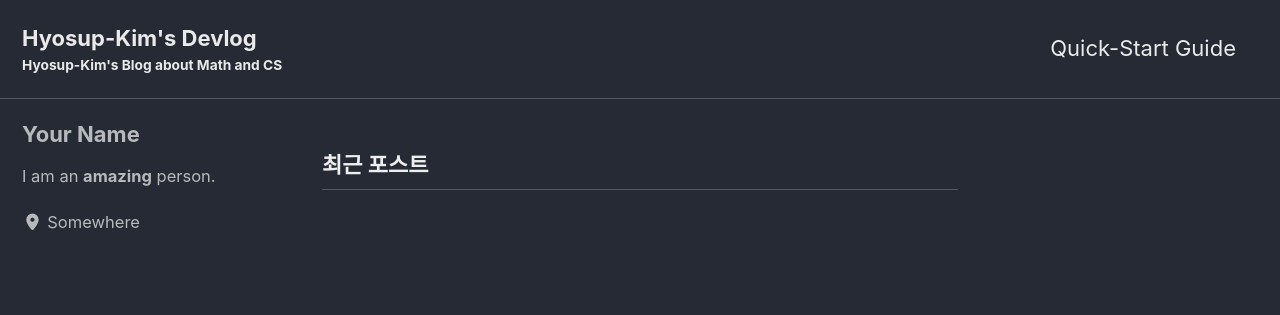
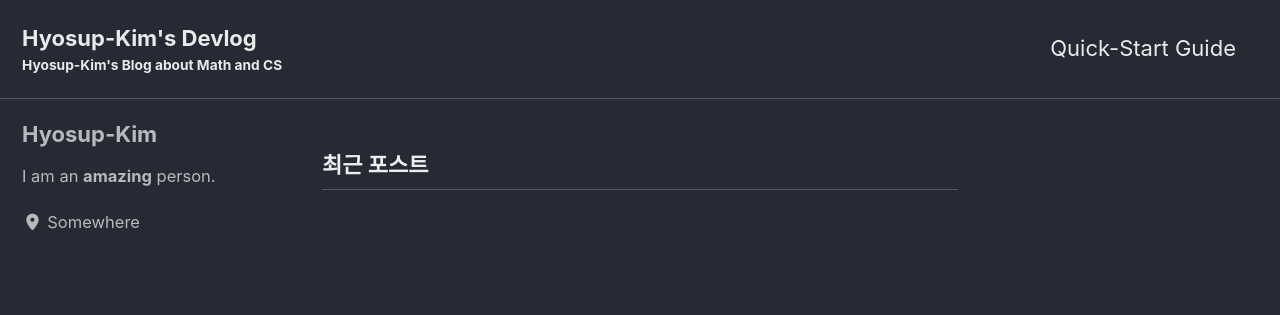
Before and after one commit to Hyosup-Kim/Hyosup-Kim-Devlog, a Jekyll site: the page built from index.html, in a window 1280 px wide. Shown: the top 315 px of the page. Built offline with Jekyll 4.4.1, drawn with Linux system fonts in a browser that asks for light colours; cached includes are drawn as plain includes; the list of posts is cut into pages by our own code.

Commit message:
Updated: 2025-06-12 13:47:00 in UTC

```diff
--- a/_config.yml
+++ b/_config.yml
@@ -113,7 +113,7 @@ analytics:
 
 # Site Author
 author:
-  name             : "Your Name"
+  name             : "Hyosup-Kim"
   avatar           : # path of avatar image, e.g. "/assets/images/bio-photo.jpg"
   bio              : "I am an **amazing** person."
   location         : "Somewhere"
```
